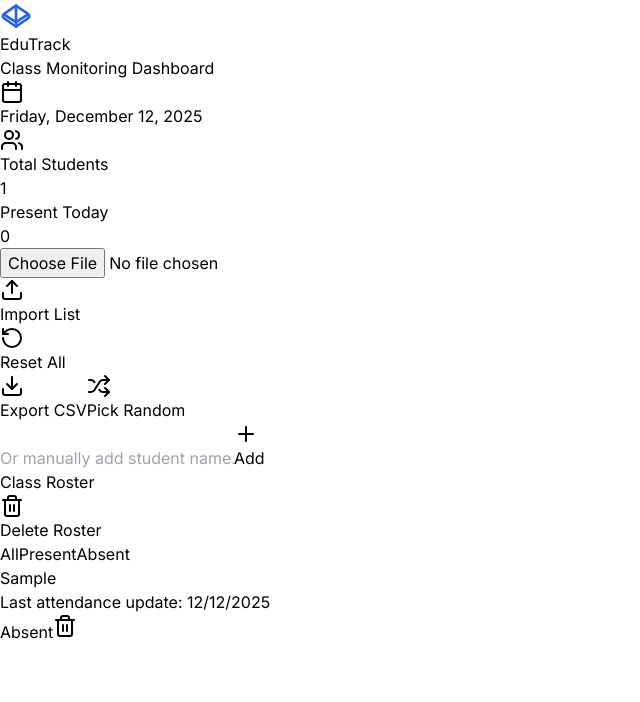
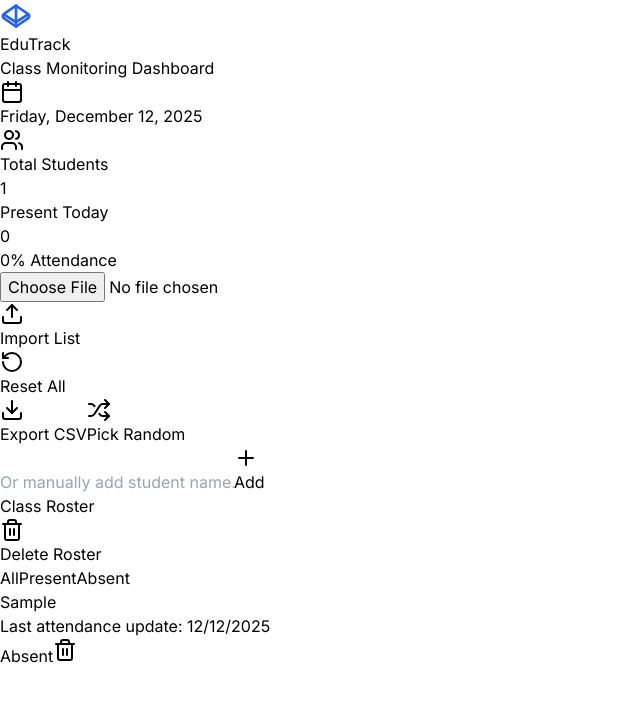
Before and after one commit to DynamicKarabo/class-app, a React (Vite) app: page / in a window 1280 px wide. Both pictures are taken after typing "Sample" into the empty fields and a click on the button "Add". Shown: the top 702 px of the page, without its empty margins (0-640 px from the left). Built offline with nearby package versions, Linux system fonts and the light colour scheme.

Commit message:
Update App.tsx

```diff
--- a/src/App.tsx
+++ b/src/App.tsx
@@ -16,7 +16,6 @@ export default function ClassMonitoringApp() {
   const [students, setStudents] = useState<Student[]>([]);
   const [newName, setNewName] = useState("");
   const [selectedStudentId, setSelectedStudentId] = useState<number | null>(null);
-  // --- NEW: Filter State ---
   const [filterStatus, setFilterStatus] = useState<FilterStatus>('ALL');
 
   const today = new Date().toLocaleDateString("en-US", {
@@ -229,8 +228,10 @@ export default function ClassMonitoringApp() {
   };
 
   const presentCount = students.filter((s) => s.present).length;
+  const totalStudents = students.length;
+  const presentPercentage = totalStudents > 0 ? (presentCount / totalStudents) * 100 : 0;
 
-  // --- NEW: Filtered Students Calculation ---
+  // --- Filtered Students Calculation ---
   const filteredStudents = students.filter((student) => {
     if (filterStatus === 'PRESENT') {
         return student.present;
@@ -240,7 +241,6 @@ export default function ClassMonitoringApp() {
     }
     return true; // 'ALL' status
   });
-  // ----------------------------------------
 
   return (
     <div className="min-h-screen bg-gray-50 dark:bg-gray-900 py-10 px-4 transition-colors">
@@ -263,7 +263,7 @@ export default function ClassMonitoringApp() {
           </p>
         </div>
 
-        {/* Stats Card */}
+        {/* Stats Card (WITH PROGRESS BAR) */}
         <div className="bg-white dark:bg-gray-800 rounded-3xl shadow-xl p-6 mb-8 border border-gray-100 dark:border-gray-700">
           <div className="flex items-center justify-between">
             <div className="flex items-center gap-4">
@@ -272,7 +272,7 @@ export default function ClassMonitoringApp() {
               </div>
               <div>
                 <p className="text-sm text-gray-500 dark:text-gray-400 font-medium">Total Students</p>
-                <p className="text-3xl font-bold text-gray-800 dark:text-gray-100">{students.length}</p>
+                <p className="text-3xl font-bold text-gray-800 dark:text-gray-100">{totalStudents}</p>
               </div>
             </div>
             <div className="text-right">
@@ -280,6 +280,22 @@ export default function ClassMonitoringApp() {
               <p className="text-4xl font-extrabold text-blue-600 dark:text-blue-400">{presentCount}</p>
             </div>
           </div>
+
+          {/* Progress Bar Visualization */}
+          {totalStudents > 0 && (
+            <div className="mt-4 pt-4 border-t border-gray-100 dark:border-gray-700/50">
+                <div className="relative h-2 bg-gray-200 dark:bg-gray-700 rounded-full overflow-hidden">
+                    <div
+                        className="absolute top-0 left-0 h-full bg-green-500 rounded-full transition-all duration-500"
+                        style={{ width: `${presentPercentage}%` }}
+                        title={`${Math.round(presentPercentage)}% Present`}
+                    ></div>
+                </div>
+                <p className="text-xs text-gray-500 dark:text-gray-400 mt-1 text-right font-medium">
+                    {Math.round(presentPercentage)}% Attendance
+                </p>
+            </div>
+          )}
         </div>
 
         {/* Utility Actions (Import & Reset) */}
@@ -367,7 +383,7 @@ export default function ClassMonitoringApp() {
             </button>
           </div>
 
-          {/* NEW: Filter Buttons */}
+          {/* Filter Buttons */}
           <div className="flex gap-2 mb-4 p-2 bg-white dark:bg-gray-800 rounded-xl shadow-inner border border-gray-100 dark:border-gray-700">
             {['ALL', 'PRESENT', 'ABSENT'].map((status) => (
               <button
@@ -411,11 +427,15 @@ export default function ClassMonitoringApp() {
                 <div className="flex items-center gap-3">
                   <button
                     onClick={() => toggleAttendance(student.id)}
-                    className={`px-4 py-2 rounded-lg font-medium text-white shadow-md transition-all transform hover:scale-105 min-w-[100px] ${
-                      student.present
+                    className={`
+                      px-4 py-2 rounded-lg font-medium text-white shadow-md transition-all
+                      transform hover:scale-105 active:scale-95 duration-100 ease-out /* ADDED MICRO-INTERACTION */
+                      min-w-[100px]
+                      ${student.present
                         ? "bg-green-500 hover:bg-green-600"
                         : "bg-red-500 hover:bg-red-600"
-                    }`}
+                      }
+                    `}
                   >
                     {student.present ? "Present" : "Absent"}
                   </button>
```
